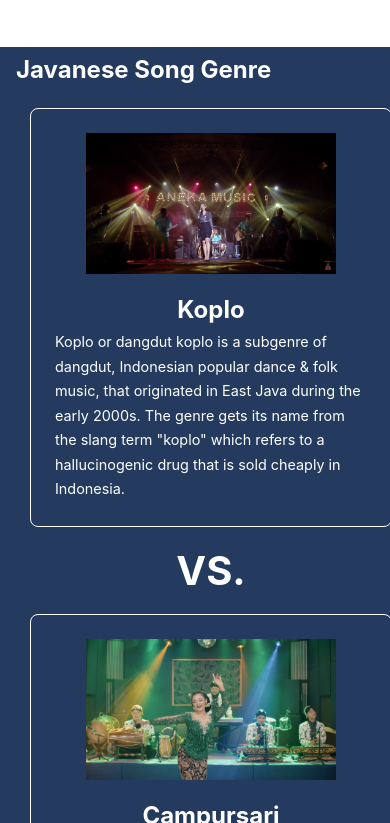
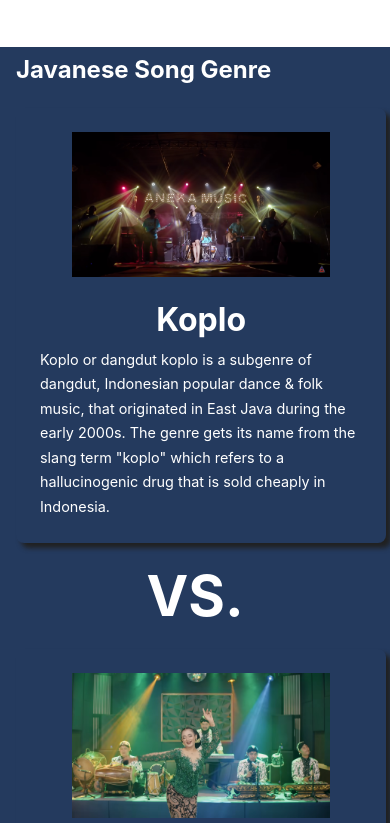
Before and after one commit to bondanjody/koplo-corner-app, a React (Create React App) app: page / in a window 390 px wide. Shown: the part 1941-2764 px from the top of the page. Built offline with nearby package versions, Linux system fonts and the light colour scheme.

Commit message:
Menambahkan responsif mobile pada Genre

```diff
--- a/src/components/Layout/Genre.module.css
+++ b/src/components/Layout/Genre.module.css
@@ -17,7 +17,8 @@
     justify-content: center;
 }
 .genre-content {
-    border: 1px solid white;
+    /* border: 0.1px solid black; */
+    box-shadow: 5px 5px 5px #212121;
     padding: 1.5rem;
     width: 30%;
     display: flex;
@@ -53,22 +54,16 @@
     font-size: 5rem;
     padding: 1.2rem;
 }
-@media screen and (max-width: 412px) {
-    .container {
-        width: 100%;
-    }
+/* Responsive Mobile */
+@media only screen and (max-width: 516px) {
     .genre-container__content {
         display: flex;
         flex-direction: column;
-        align-items: center;
     }
     .genre-content {
-        width: 80%;
-    }
-    .genre-description h4 {
-        font-size: 1.5rem;
+        width: 90%;
     }
     .genre-vs {
-        font-size: 2.5rem;
+        font-size: 3.5rem;
     }
 }
```
